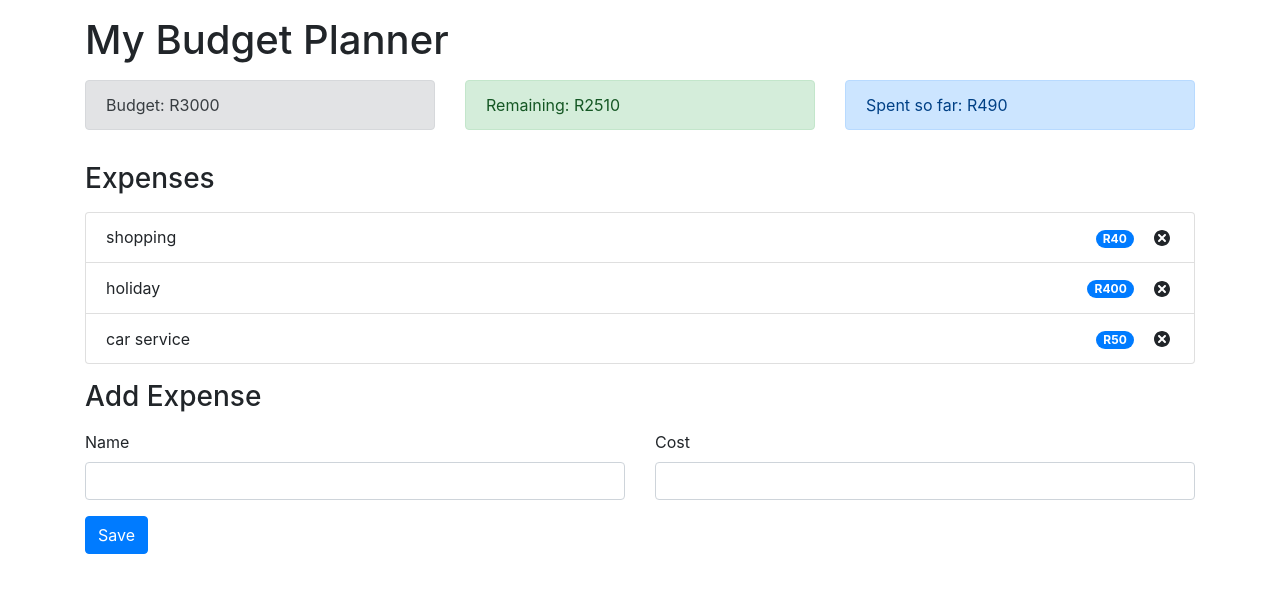
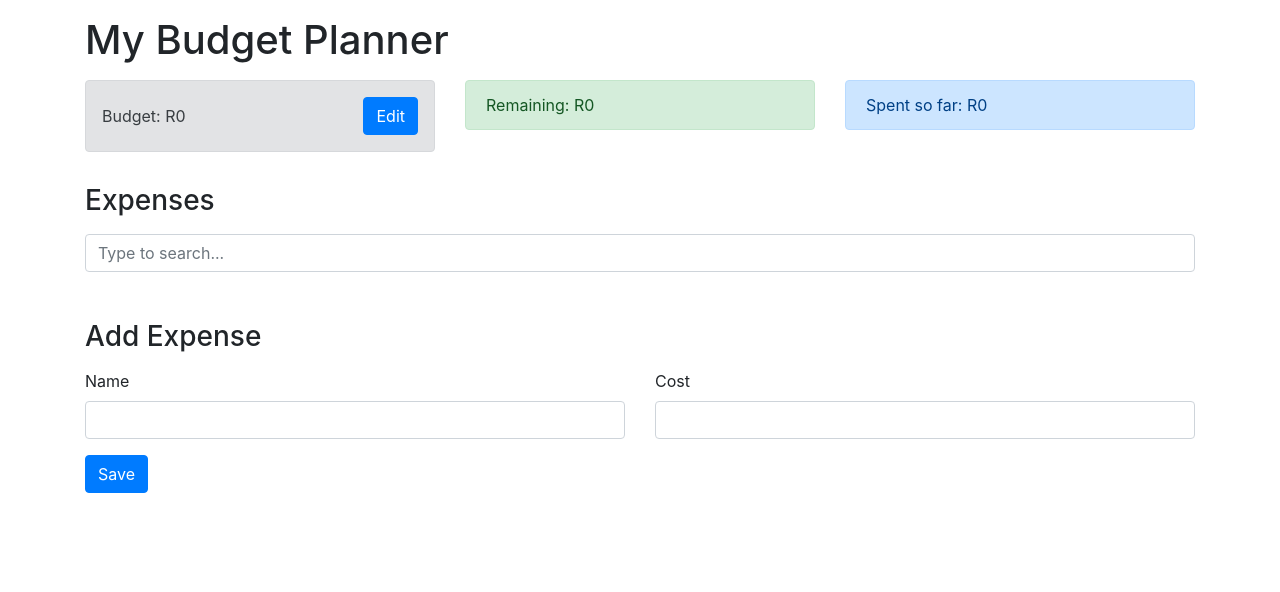
Before and after one commit to thlogi712/budget-tracker, a React (Create React App) app: page / in a window 1280 px wide. Shown: the top 592 px of the page. Built offline with nearby package versions, Linux system fonts and the light colour scheme.

Commit message:
fixing the leading zero and clear after adding expense

```diff
--- a/src/components/AddExpenseForm.js
+++ b/src/components/AddExpenseForm.js
@@ -1,12 +1,12 @@
-import React, { useContext, useState } from 'react';
-import { AppContext } from '../context/AppContext';
-import { v4 as uuidv4 } from 'uuid';
+import React, { useContext, useState } from "react";
+import { AppContext } from "../context/AppContext";
+import { v4 as uuidv4 } from "uuid";
 
 const AddExpenseForm = () => {
   const { dispatch } = useContext(AppContext);
 
-    const [name, setName] = useState('');
-    const [cost, setCost] = useState('');
+  const [name, setName] = useState("");
+  const [cost, setCost] = useState("");
 
   const onSubmit = (event) => {
     event.preventDefault();
@@ -18,40 +18,43 @@
     };
 
     dispatch({
-			type: 'ADD_EXPENSE',
+      type: "ADD_EXPENSE",
       payload: expense,
     });
+
+    setName("");
+    setCost("");
   };
 
   return (
     <form onSubmit={onSubmit}>
-			<div className='row'>
-				<div className='col-sm'>
-					<label for='name'>Name</label>
+      <div className="row">
+        <div className="col-sm">
+          <label for="name">Name</label>
           <input
-						required='required'
-						type='text'
-						className='form-control'
-                        id='name'
+            required="required"
+            type="text"
+            className="form-control"
+            id="name"
             value={name}
-						onChange={(event) => setName(event.target.value)}>
-                    </input>
+            onChange={(event) => setName(event.target.value)}
+          ></input>
         </div>
-				<div className='col-sm'>
-					<label for='cost'>Cost</label>
+        <div className="col-sm">
+          <label for="cost">Cost</label>
           <input
-						required='required'
-						type='text'
-						className='form-control'
-                        id='cost'
+            required="required"
+            type="text"
+            className="form-control"
+            id="cost"
             value={cost}
-						onChange={(event) => setCost(event.target.value)}>
-                    </input>
+            onChange={(event) => setCost(event.target.value)}
+          ></input>
         </div>
       </div>
-            <div className='row'>
-            	<div className='col-sm'>
-					<button type='submit' className='btn btn-primary mt-3'>
+      <div className="row">
+        <div className="col-sm">
+          <button type="submit" className="btn btn-primary mt-3">
             Save
           </button>
         </div>
--- a/src/components/Budget.js
+++ b/src/components/Budget.js
@@ -1,11 +1,33 @@
-import React, { useContext } from 'react';
+import React, { useState, useContext } from 'react';
+import ViewBudget from './ViewBudget';
+import EditBudget from './EditBudget';
 import { AppContext } from '../context/AppContext';
 
 const Budget = () => {
-    const { budget } = useContext(AppContext);
+    const { budget, dispatch } = useContext(AppContext);
+    const [isEditing, setIsEditing] = useState(false);
+
+    const handleEditClick = () => {
+		setIsEditing(true);
+	};
+
+	const handleSaveClick = (value) => {
+		value = parseInt(value, 10);
+		dispatch({
+			type: 'SET_BUDGET',
+			payload: value,
+		});
+		setIsEditing(false);
+    };
+
 	return (
-		<div className='alert alert-secondary'>
-			<span>Budget: R{budget}</span>
+		<div class='alert alert-secondary p-3 d-flex align-items-center justify-content-between'>
+			{isEditing ? (
+				<EditBudget handleSaveClick={handleSaveClick} budget={budget} />
+			) : (
+				// For part 1 render component inline rather than create a seperate one
+				<ViewBudget handleEditClick={handleEditClick} budget={budget} />
+			)}
 		</div>
 	);
 };
--- /dev/null
+++ b/src/components/EditBudget.js
@@ -0,0 +1,27 @@
+import React, { useState } from 'react';
+
+const EditBudget = (props) => {
+
+	const [value, setValue] = useState(props.budget);
+	return (
+		<>
+			<input
+				required='required'
+				type='number'
+				class='form-control mr-3'
+				id='name'
+				value={value}
+				onChange={(event) => setValue(event.target.value)}
+			/>
+			<button
+				type='button'
+				class='btn btn-primary'
+				onClick={() => props.handleSaveClick(value)}
+			>
+				Save
+			</button>
+		</>
+	);
+};
+
+export default EditBudget;
--- a/src/components/ExpenseList.js
+++ b/src/components/ExpenseList.js
@@ -1,17 +1,39 @@
-import React, { useContext }  from 'react'
+import React, { useContext, useState, useEffect }  from 'react'
 import ExpenseItem from './ExpenseItem';
 import { AppContext } from '../context/AppContext';
 
 const ExpenseList = () => {
-	const { expenses } = useContext(AppContext);
+    const { expenses } = useContext(AppContext);
+
+    const [filteredExpenses, setfilteredExpenses] = useState(expenses || []);
+
+	useEffect(() => {
+		setfilteredExpenses(expenses);
+    }, [expenses]);
+
+    const handleChange = (event) => {
+		const searchResults = expenses.filter((filteredExpense) =>
+			filteredExpense.name.toLowerCase().includes(event.target.value)
+		);
+		setfilteredExpenses(searchResults);
+	};
 
     return (
-		<ul className='list-group'>
-			{expenses.map((expense) => (
+        <>
+        <input type='text'
+				class='form-control mb-2 mr-sm-2'
+				placeholder='Type to search...'
+				onChange={handleChange}
+        ></input>
+		<ul className='list-group mt-3 mb-3'>
+
+			{filteredExpenses.map((expense) => (
 				<ExpenseItem id={expense.id} name={expense.name} cost={expense.cost} />
 			))}
 		</ul>
-    )
-}
+        </>
+    );
+};
+
 
 export default ExpenseList
--- /dev/null
+++ b/src/components/ViewBudget.js
@@ -0,0 +1,14 @@
+import React from 'react';
+
+const ViewBudget = (props) => {
+	return (
+		<>
+			<span>Budget: R{props.budget}</span>
+			<button type='button' class='btn btn-primary' onClick={props.handleEditClick}>
+				Edit
+			</button>
+		</>
+	);
+};
+
+export default ViewBudget;
--- a/src/context/AppContext.js
+++ b/src/context/AppContext.js
@@ -13,6 +13,11 @@
                 ...state,
                 expenses: state.expenses.filter((expense) => expense.id !== action.payload),
             };
+        case 'SET_BUDGET':
+            return {
+                ...state,
+                budget: action.payload,
+            };
         default:
             return state;
 	}
@@ -20,11 +25,13 @@
 
 
 const initialState = {
-	budget: 3000,
+	budget: 0,
 	expenses: [
-		{ id: 12, name: 'shopping', cost: 40 },
-		{ id: 13, name: 'holiday', cost: 400 },
-		{ id: 14, name: 'car service', cost: 50 },
+		// { id: uuidv4(), name: 'Shopping', cost: 50 },
+		// { id: uuidv4(), name: 'Holiday', cost: 300 },
+		// { id: uuidv4(), name: 'Transportation', cost: 70 },
+		// { id: uuidv4(), name: 'Fuel', cost: 40 },
+		// { id: uuidv4(), name: 'Child Care', cost: 500 },
 	],
 };
 
```
Also changed, not shown: 2 other files (tests, documents, lock files or other folders). Lines whose indentation alone changed are shown as unchanged.
